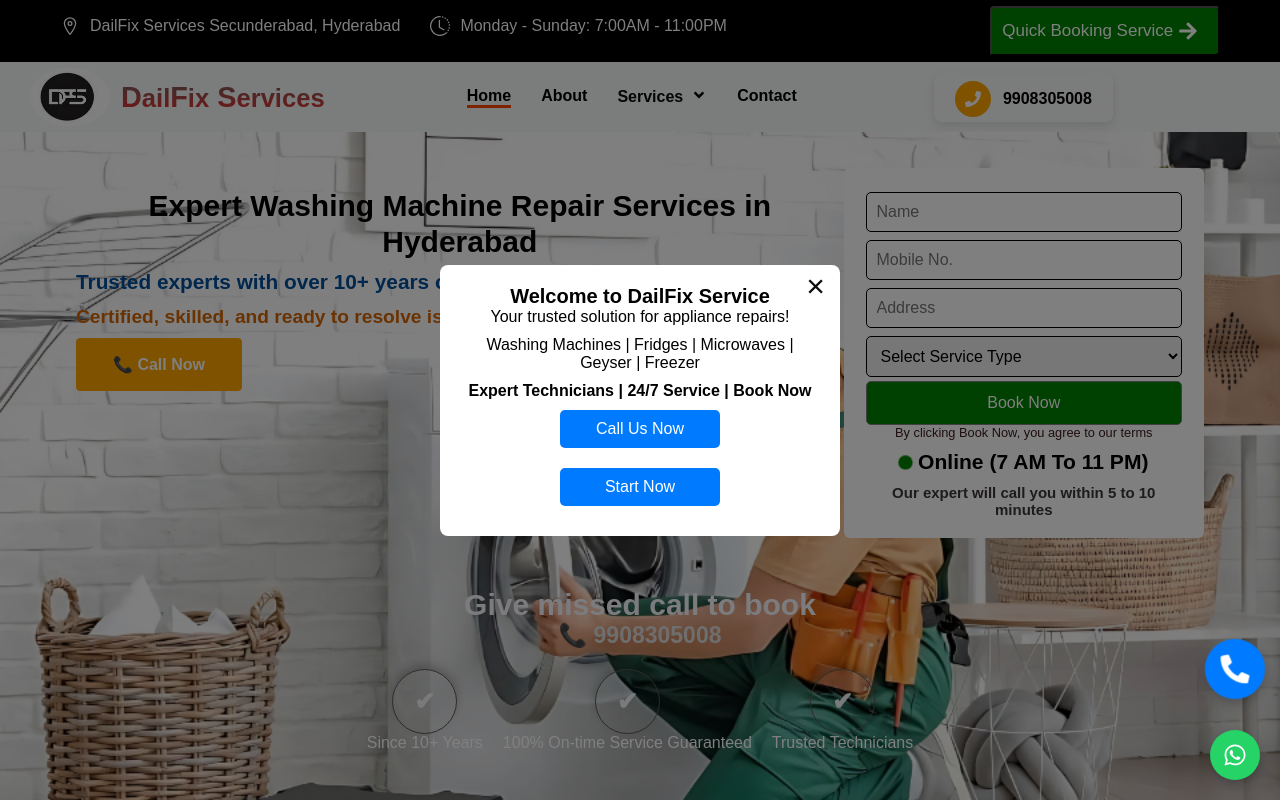
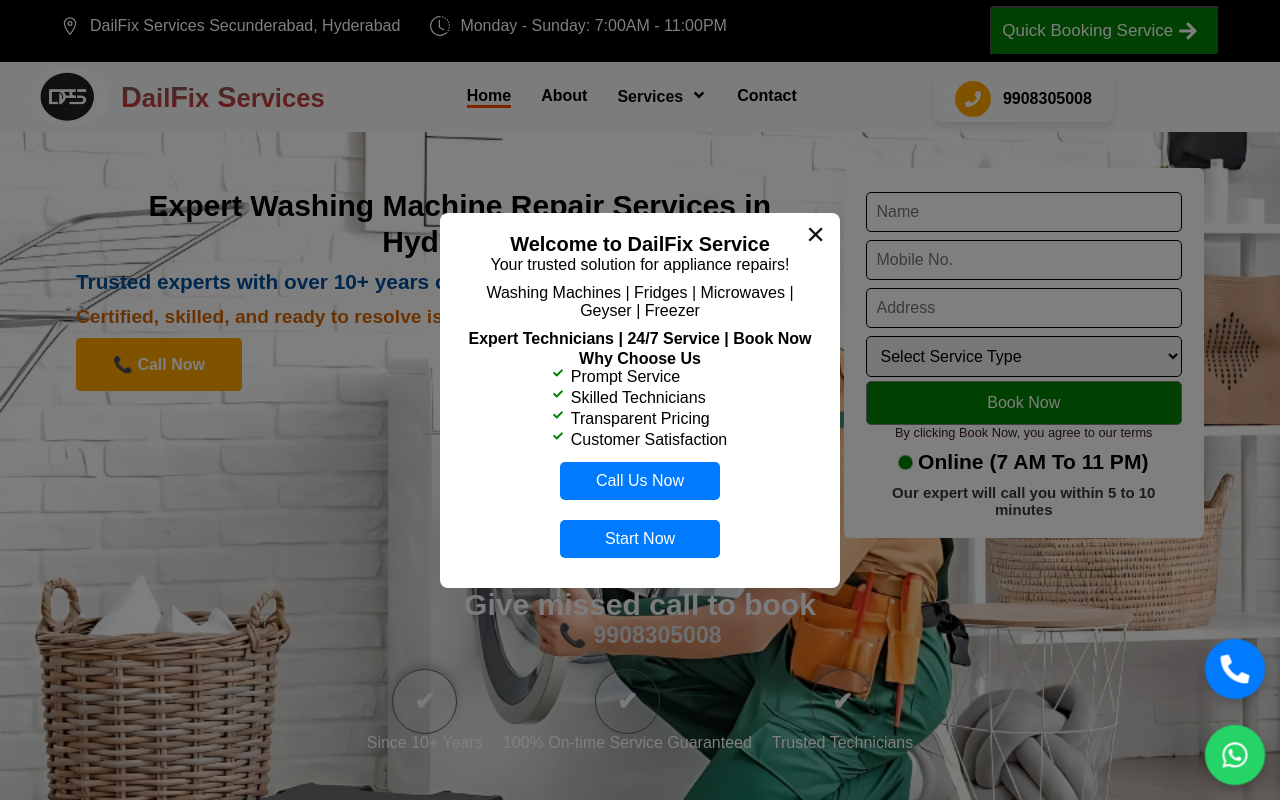
Before and after one commit to srinivas-Reddy-devireddy/DailFix-Service, a React (Create React App) app: page / in a window 1280 px wide. Shown: the top 800 px of the page. Built offline with nearby package versions, Linux system fonts and the light colour scheme.

Commit message:
20th commit

```diff
--- a/src/App.css
+++ b/src/App.css
@@ -93,6 +93,9 @@
 }
 .icon-button.whatsapp {
   background-color: #25D366; /* WhatsApp Green */
+  animation: heartbeat 3s ease-in-out infinite;
+  animation: heartbeat 1.5s ease-in-out infinite;
+  transition: transform 0.2s;
 }
 
 .icon-button:hover {
--- a/src/App.js
+++ b/src/App.js
@@ -808,7 +808,7 @@
               <Route path="/service/AirConditioner/" element={<AirConditioner />} />
               <Route path="/contact" element={<Contact />} />
               <Route path="/Home/booking-form/" element={<ContactForm />} />
-              {/* <Route path="/d" element={<SubmittedData />} /> */}
+              <Route path="/d" element={<SubmittedData />} />
               <Route path="*" element={<NotFound />} />
             </Routes>
             <Footer />
--- a/src/components/PopupModal.jsx
+++ b/src/components/PopupModal.jsx
@@ -1,6 +1,7 @@
 
 import React, { useEffect } from 'react';
 import '../styles/loadpop.css';
+import { FaCheck } from 'react-icons/fa';
 
 function PopupModal({ closeModal }) {
   useEffect(() => {
@@ -21,6 +22,13 @@
           <p className='service-pop'>Washing Machines | Fridges | Microwaves | Geyser | Freezer
          </p>
          <h4> Expert Technicians | 24/7 Service | Book Now</h4>
+         <ul className="why-choose-us">
+      <h4>Why Choose Us</h4>
+      <li><FaCheck className="icon" /> Prompt Service</li>
+      <li><FaCheck className="icon" /> Skilled Technicians</li>
+      <li><FaCheck className="icon" /> Transparent Pricing</li>
+      <li><FaCheck className="icon" /> Customer Satisfaction</li>
+    </ul>
           <a href="tel:+9908305008" className="call-button">
             Call Us Now
           </a>
--- a/src/components/SubmitedData.jsx
+++ b/src/components/SubmitedData.jsx
@@ -0,0 +1,31 @@
+import React, { useEffect, useState } from 'react';
+
+
+const DataPage = () => {
+    const [customerData, setCustomerData] = useState([]);
+
+    useEffect(() => {
+        fetch('http://localhost:5000/get-customer-data')
+            .then(response => response.json())
+            .then(data => setCustomerData(data))
+            .catch(error => console.error('Error fetching data:', error));
+    }, []);
+
+    return (
+        <div className="data-page">
+            <h2>Customer Data</h2>
+            <ul>
+                {customerData.map((customer, index) => (
+                    <li key={index}>
+                        <p>Name: {customer.name}</p>
+                        <p>Mobile: {customer.mobile}</p>
+                        <p>Address: {customer.address}</p>
+                        <p>Service Type: {customer.serviceType}</p>
+                    </li>
+                ))}
+            </ul>
+        </div>
+    );
+};
+
+export default DataPage;
--- a/src/pages/Footer.jsx
+++ b/src/pages/Footer.jsx
@@ -6,7 +6,7 @@
 
 const Footer = () => {
   return (
-   <footer class="footer">
+  <footer class="footer">
 <div className="footer-container">
 <div className="ourservices-info">
   <h2>Our Services</h2>
--- a/src/styles/loadpop.css
+++ b/src/styles/loadpop.css
@@ -84,3 +84,26 @@
     0%, 100% { transform: scale(1); }
     50% { transform: scale(1.3); }
   }
+
+
+  /* styles.css */
+.why-choose-us {
+  list-style: none;
+  padding: 0;
+  list-style-type: none;
+  margin-top: 2px;
+}
+
+.why-choose-us li {
+  display: flex;
+  justify-content: start;
+  align-items: start;
+  margin-bottom: 1px;
+  list-style-type: none;
+}
+
+.why-choose-us .icon {
+  color: green;
+  margin-right: 8px;
+  font-size:10px ;
+}
```
Also changed, not shown: src/components/Form.jsx (+64 -148 lines).
